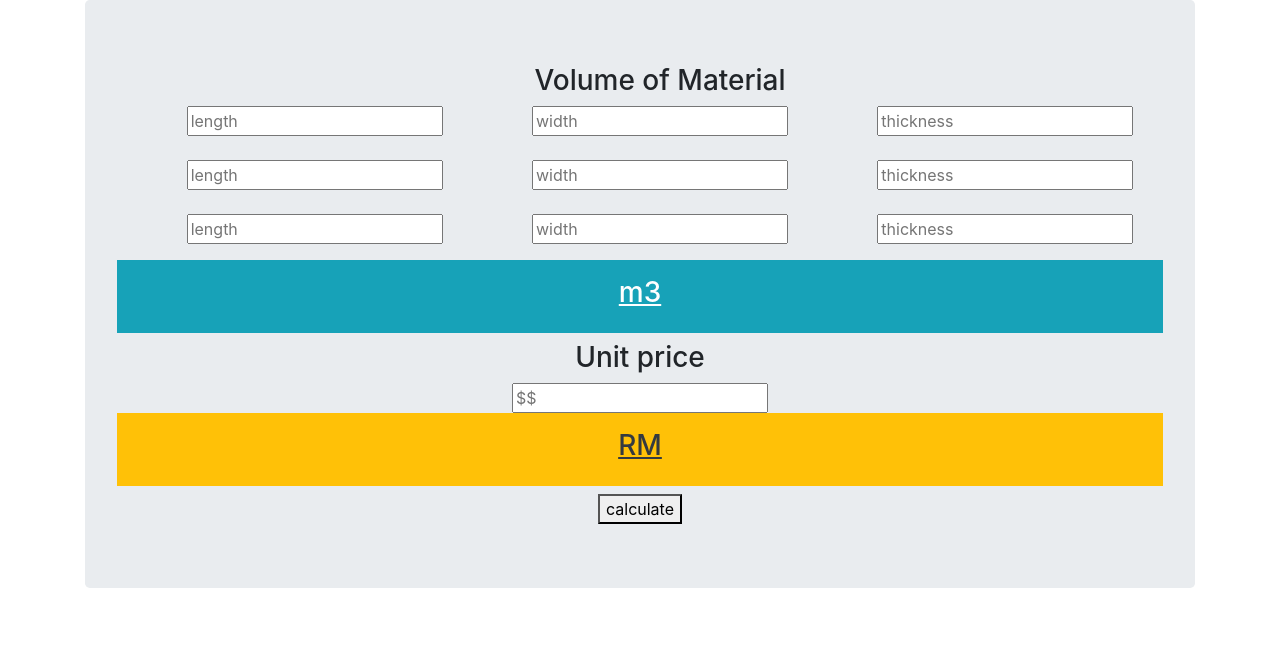
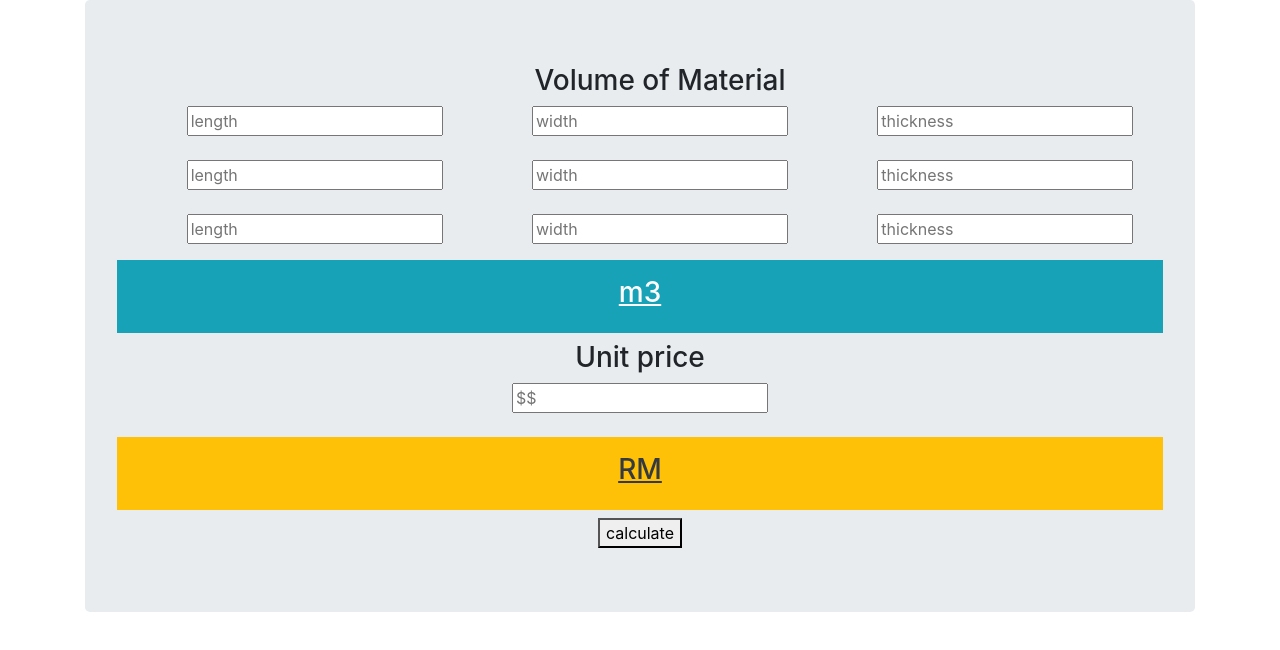
Before and after one commit to harpercham/estimator, a plain HTML site: page index.html in a window 1280 px wide. Drawn offline with nearby package versions, Linux system fonts and the light colour scheme.

Commit message:
Update index.html

```diff
--- a/index.html
+++ b/index.html
@@ -56,7 +56,7 @@
                 </u>
             </div>
             <h3>Unit price</h3>
-            <input type="number" class="unitprice" value="" placeholder="$$"><br>
+            <input type="number" class="unitprice" value="" placeholder="$$"><br><br>
 
             <div class="p-3 mb-2 bg-warning text-dark">
                 <u>
```
